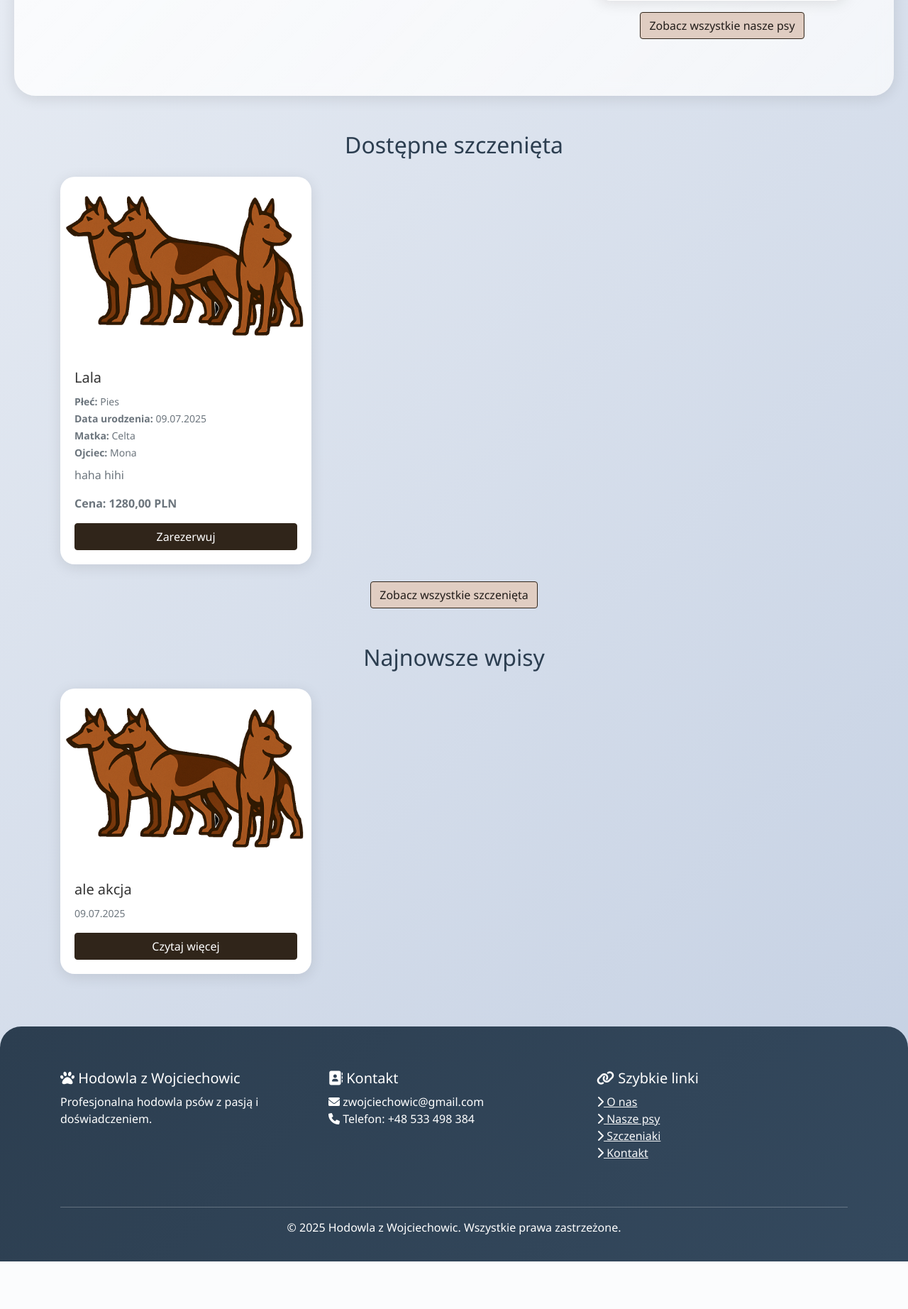
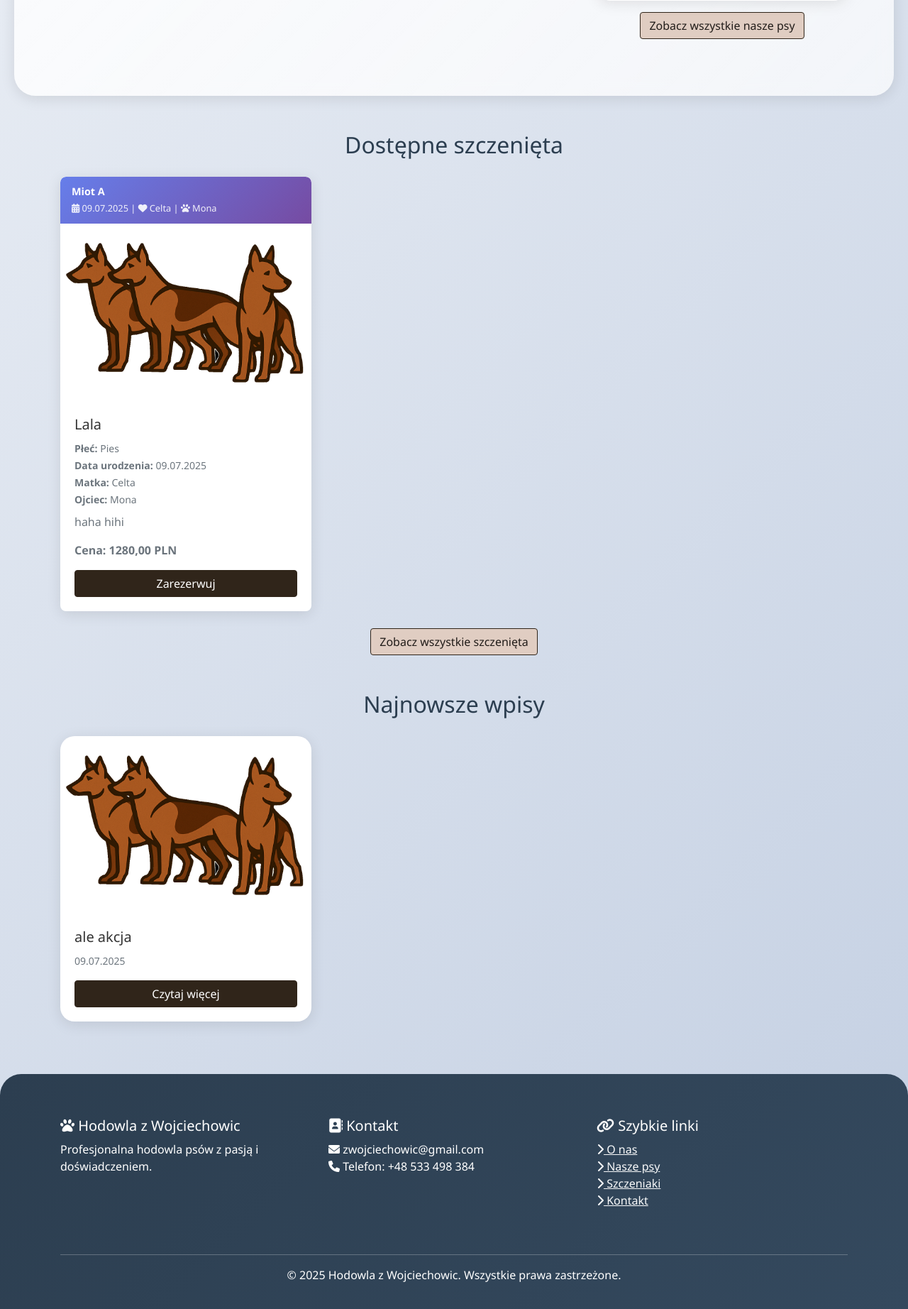
Before and after one commit to zwojciechowic/zwojciechowic, a Django app: page /pl/ in a window 1280 px wide. Shown: the part 1333-3177 px from the top of the page at 71% size. Before the commit the page ends 3110 px from the top, so only its background shows below. Run offline with Django 4.2, Linux system fonts and the light colour scheme; data comes from the database, SQL or seed files in the repository; data that the repository does not hold is empty.

Commit message:
menu-glowne mioty-karta

```diff
--- a/main/admin.py
+++ b/main/admin.py
@@ -117,6 +117,7 @@ class PuppyAdmin(admin.ModelAdmin):
             return obj.certificates_gallery.photos.count()
         return 0
     certificates_count.short_description = "Certyfikaty"
+
 @admin.register(BlogSection)
 class BlogSectionAdmin(admin.ModelAdmin):
     list_display = ('blog_post', 'title', 'order')
--- a/templates/index.html
+++ b/templates/index.html
@@ -187,11 +187,55 @@
 {% if available_puppies %}
 <div class="container my-5">
     <h2 class="text-center mb-4">Dostępne szczenięta</h2>
+
+    <!-- Dodaj style dla paska miotu -->
+    <style>
+        .litter-bar {
+            background: linear-gradient(135deg, #667eea 0%, #764ba2 100%);
+            color: white;
+            padding: 0.75rem 1rem;
+            border-radius: 8px 8px 0 0;
+            font-size: 0.85rem;
+            margin: 0;
+        }
+
+        .litter-bar h6 {
+            margin: 0;
+            font-weight: 600;
+            font-size: 0.9rem;
+        }
+
+        .litter-info-small {
+            opacity: 0.9;
+            margin-top: 0.3rem;
+            font-size: 0.8rem;
+        }
+
+        .card-with-litter-bar {
+            border-radius: 8px;
+            overflow: hidden;
+        }
+
+        .card-with-litter-bar .card-img-container {
+            border-radius: 0;
+        }
+    </style>
+
     <div class="row">
         {% for puppy in available_puppies %}
         <div class="col-md-4 mb-4">
             <a href="{% url 'puppy_detail' puppy.pk %}" class="card-link text-decoration-none">
-                <div class="card card-hover h-100">
+                <div class="card card-hover h-100 card-with-litter-bar">
+                    <!-- Pasek z informacjami o miocie -->
+                    <div class="litter-bar">
+                        <h6>Miot {{ puppy.litter }}</h6>
+                        <div class="litter-info-small">
+                            <i class="fas fa-calendar-alt"></i> {{ puppy.birth_date|date:"d.m.Y" }} |
+                            <i class="fas fa-heart"></i> {{ puppy.mother.name }} |
+                            <i class="fas fa-paw"></i> {{ puppy.father.name }}
+                        </div>
+                    </div>
+
                     <!-- Zdjęcie z galerią -->
                     <div class="card-img-container position-relative">
                         {% if puppy.photo_gallery and puppy.photo_gallery.photos.all %}
```
